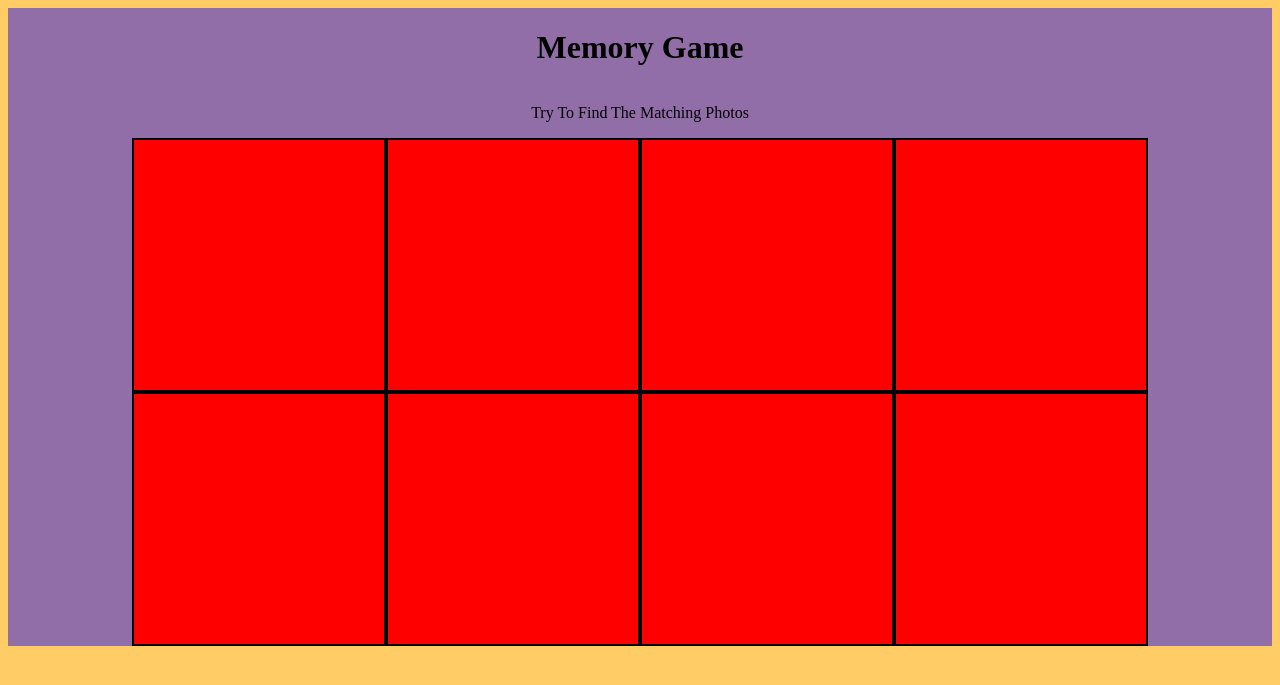
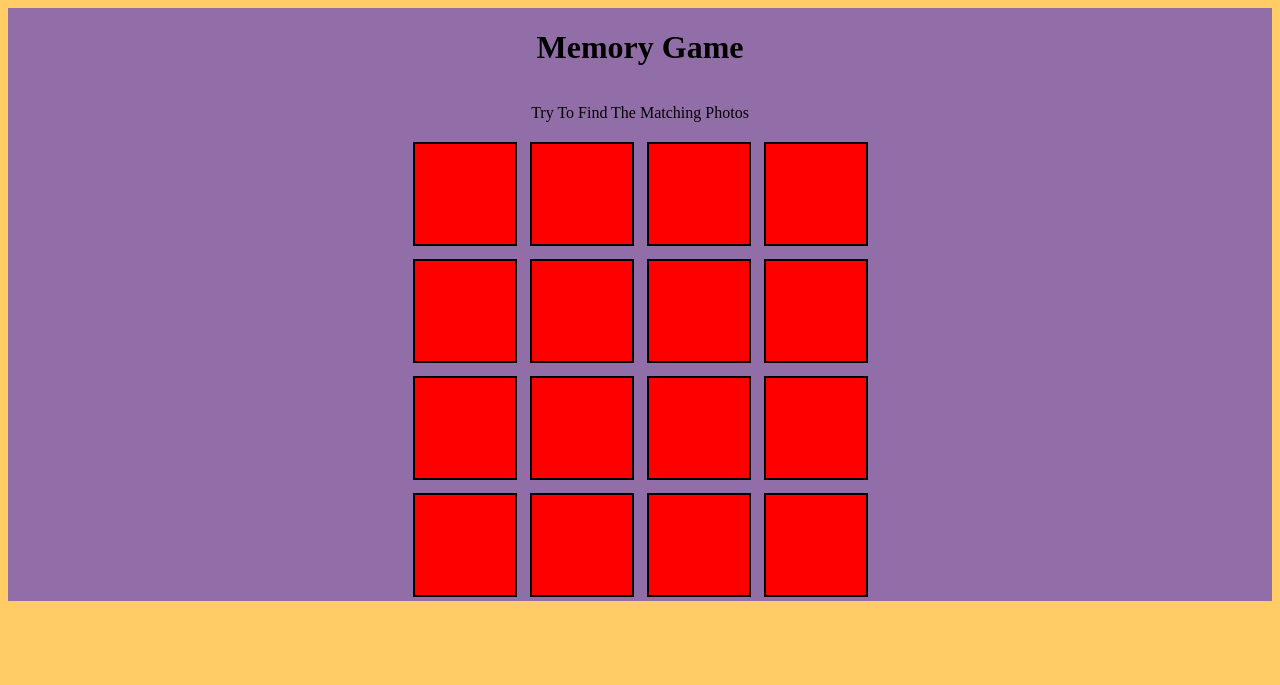
Before and after one commit to RamiOkkeh/Memory-Card-Game, a PHP site: page / in a window 1280 px wide. Shown: the top 685 px of the page. Run offline with PHP 8.4, Linux system fonts and the light colour scheme.

Commit message:
styling the grid container

```diff
--- a/data-base.js
+++ b/data-base.js
@@ -16,17 +16,28 @@ function each(coll, fn) {
 
 // create the game interface
 function create(arr, fn) {
-	each(arr, function(elem, i) {
-		var frame = $('#frame')
-		var elem = $('<div class="imgs"></div>')
-		frame.append(elem)
+	each(arr, function (elem, i) {
+		var frame = $('#frame');
+		var elem1 = $('<div class="imgs"></div>');
+
+		frame.append(elem1);
 	})
 }
+// function create(arr) {
+// 	each(arr, function(elem, i) {
+// 		var frame = $('#frame');
+// 		var elem1 = $('<div class="imgs"></div>');
+// 		// if(elem > 8){
+// 		// 	elem -= 8;
+// 		// }
+// 		elem1.attr("class", elem);
+// 		//elem1.html('<img scr="images[elem]">');
+// 		frame.append(elem1);
 
-
-
-
-
+// 	});
+// }
 
 //
-var images = ["https://www.flaticon.com/svg/static/icons/svg/3456/3456656.svg", "https://www.flaticon.com/svg/static/icons/svg/3456/3456709.svg","https://www.flaticon.com/svg/static/icons/svg/3456/3456669.svg","https://www.flaticon.com/premium-icon/icons/svg/3456/3456847.svg","https://www.flaticon.com/premium-icon/icons/svg/3456/3456890.svg","https://www.flaticon.com/premium-icon/icons/svg/3456/3456805.svg","https://www.flaticon.com/premium-icon/icons/svg/3457/3457010.svg", "https://www.flaticon.com/premium-icon/icons/svg/3456/3456953.svg" ]
+
+/*
+var images = ["https://www.flaticon.com/svg/static/icons/svg/3456/3456656.svg", "https://www.flaticon.com/svg/static/icons/svg/3456/3456709.svg","https://www.flaticon.com/svg/static/icons/svg/3456/3456669.svg","https://www.flaticon.com/premium-icon/icons/svg/3456/3456847.svg","https://www.flaticon.com/premium-icon/icons/svg/3456/3456890.svg","https://www.flaticon.com/premium-icon/icons/svg/3456/3456805.svg","https://www.flaticon.com/premium-icon/icons/svg/3457/3457010.svg", "https://www.flaticon.com/premium-icon/icons/svg/3456/3456953.svg" ]*/
--- a/index.html
+++ b/index.html
@@ -19,7 +19,6 @@
 	<div id="frame">
 
 	</div>
-
    </div>
 
 
--- a/script.js
+++ b/script.js
@@ -1 +1 @@
-create([1, 2, 3, 4, 5, 6, 7, 8])
+create([1, 2, 3, 4, 5, 6, 7, 8, 9, 10, 11, 12, 13, 14, 15, 16])
--- a/style.css
+++ b/style.css
@@ -10,16 +10,21 @@ body {
 	background-color: #ffcc66;
 }
 #frame {
-	display: flex;
+	display: grid;
+	grid-gap: 5px 5px;
+	grid-template-columns: auto auto auto auto;
+	grid-template-rows: auto auto auto auto;
 	justify-content: center;
-	align-items: center;
-	flex-flow: row wrap;
+    /* column-count: 4; */
+
 }
 .imgs {
+	margin: 4px;
+	width: 40px;
+	height: 40px;
+	padding: 30px;
+	background-color: red;
+	border: 2px black solid;
+	/* box-sizing: border-box; */
 
-	width: 50px;
-	height: 50px;
-	padding: 100px;
-	background-color: red;
-	border: 2px black solid
 }
```
